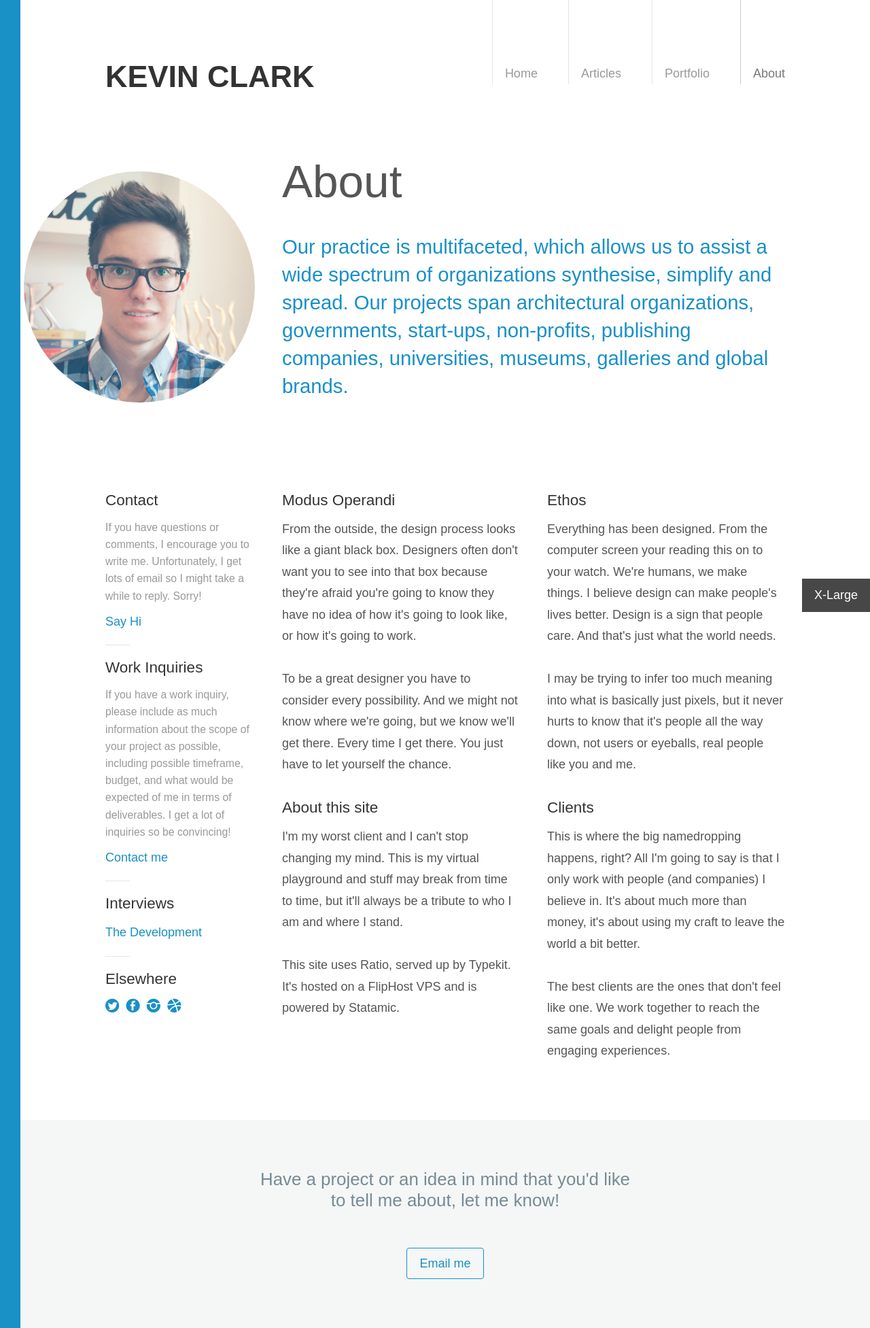
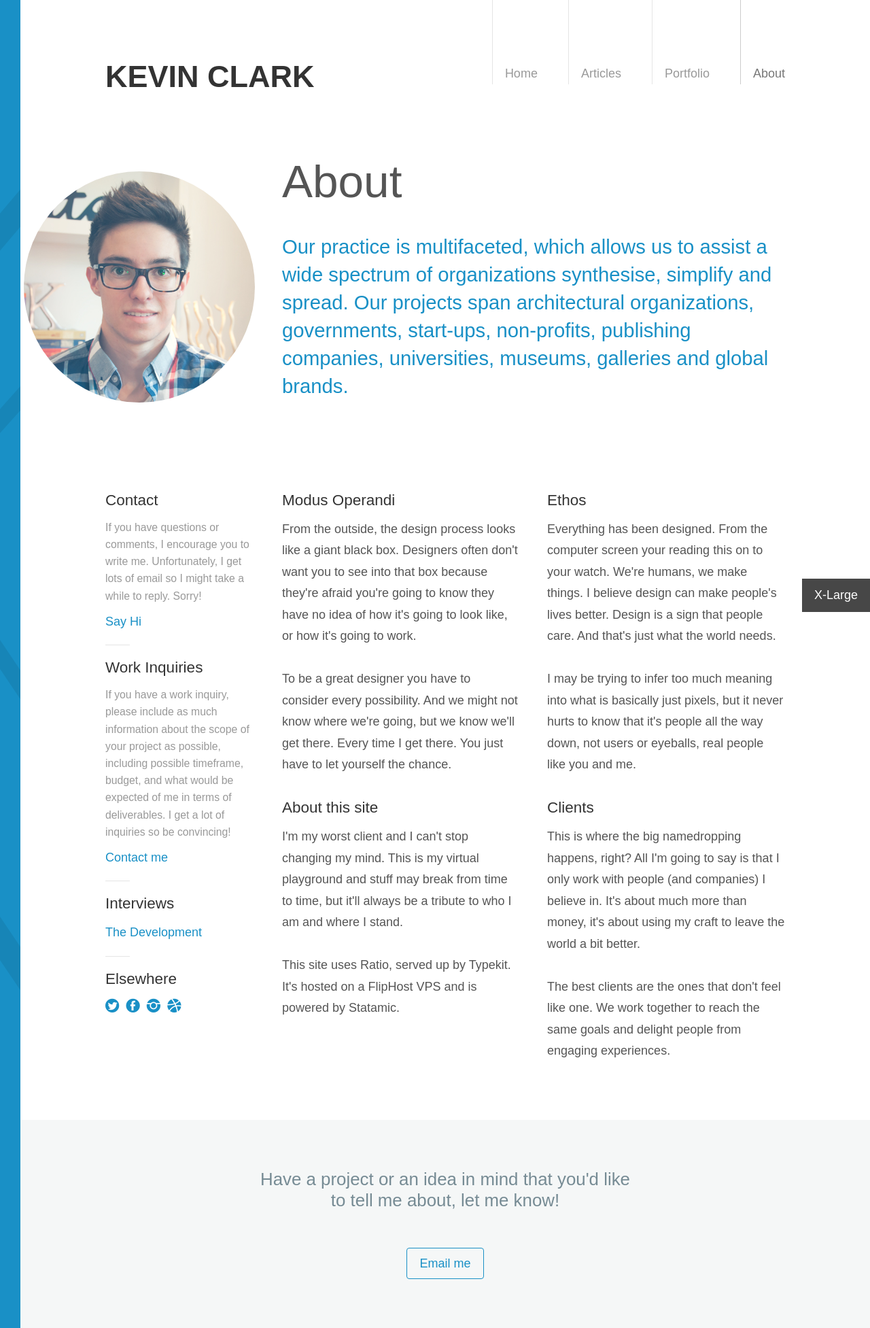
Before and after one commit to vernalkick/kevinclark, a Jekyll site: the page built from about/index.html, in a window 1280 px wide. Shown: the whole page at 68% size. Built offline with Jekyll 4.4.1, drawn with Linux system fonts in a browser that asks for light colours; nearby versions of some CDN libraries; some web fonts are replaced; Markdown is read by kramdown in place of the engine named in the settings.

Commit message:
Add the backdrop to the border

```diff
--- a/_layouts/about.html
+++ b/_layouts/about.html
@@ -43,7 +43,7 @@ layout: default
 					<li>
 						<h3>Interviews</h3>
 						<ul>
-							<li><a href="#">The Development</a></li>
+							<li><a href="http://thedevelopment.co/posts/2014/01/22/kevin-clark.html">The Development</a></li>
 						</ul>
 					</li>
 					<li>
--- a/assets/styles/css/style.css
+++ b/assets/styles/css/style.css
@@ -985,26 +985,38 @@ Contents:
 /* - 01. General ----------------------------------------------------------------------- */
 html {
   -webkit-text-size-adjust: 100%;
+  background: #1990c6;
+  background: #1990c6 url("/assets/images/misc/backdrop-vertical.svg") no-repeat left top;
 }
 
 body {
   background-color: #fff;
-  border-top: 10px solid #1990c6;
+  margin-top: 10px;
+}
+body:after {
+  content: "";
+  display: none;
+  width: 30px;
+  height: 1788px;
+  position: absolute;
+  left: 0;
+  top: 0;
+  background: url("/assets/images/misc/backdrop-vertical.svg") center top;
 }
 @media screen and (min-width: 600px) {
   body {
-    border-top: none;
-    border-left: 10px solid #1990c6;
+    margin-top: 0;
+    margin-left: 10px;
   }
 }
 @media screen and (min-width: 800px) {
   body {
-    border-left: 20px solid #1990c6;
+    margin-left: 20px;
   }
 }
 @media screen and (min-width: 1000px) {
   body {
-    border-left: 30px solid #1990c6;
+    margin-left: 30px;
   }
 }
 
```
Also changed, not shown: assets/styles/scss/_pages/_base.scss (+20 -5 lines), assets/images/misc/backdrop-vertical.svg (added).
